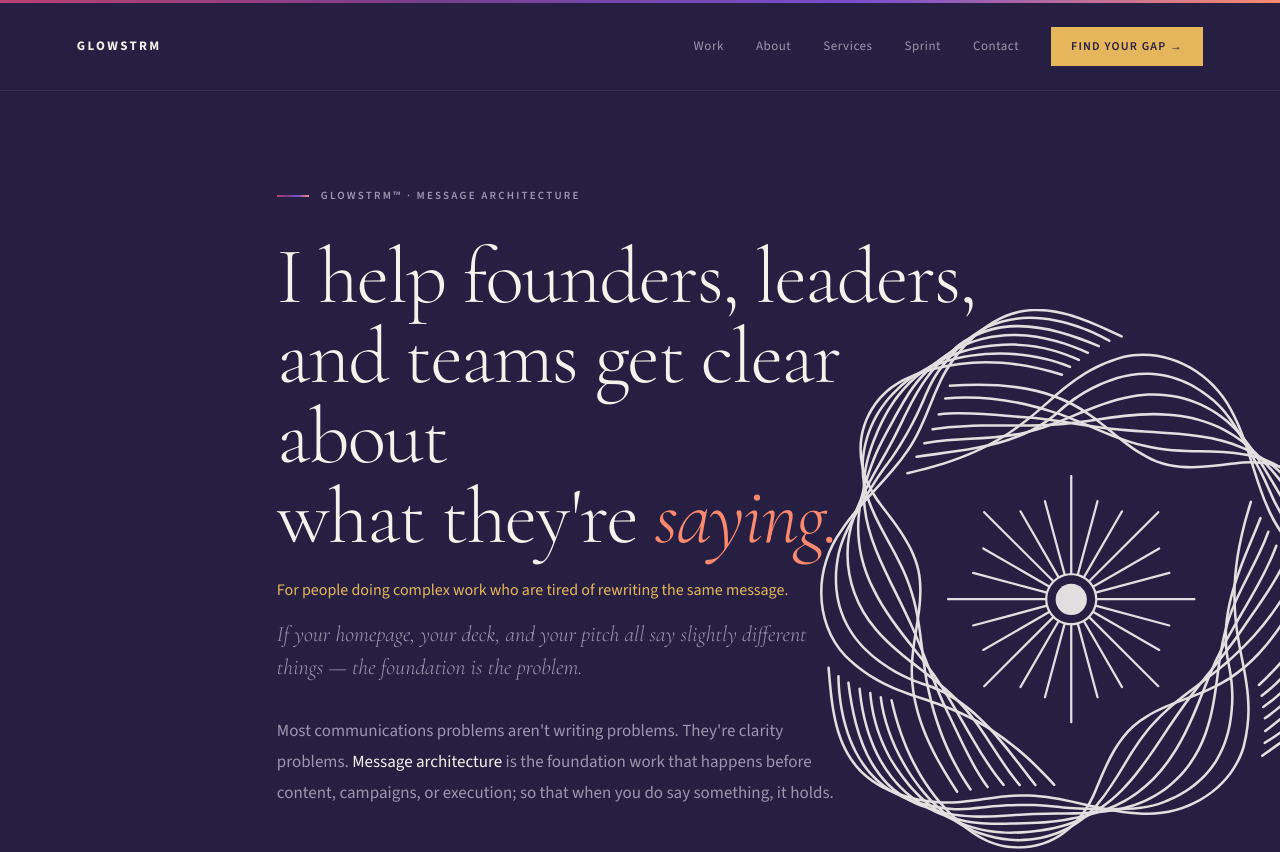
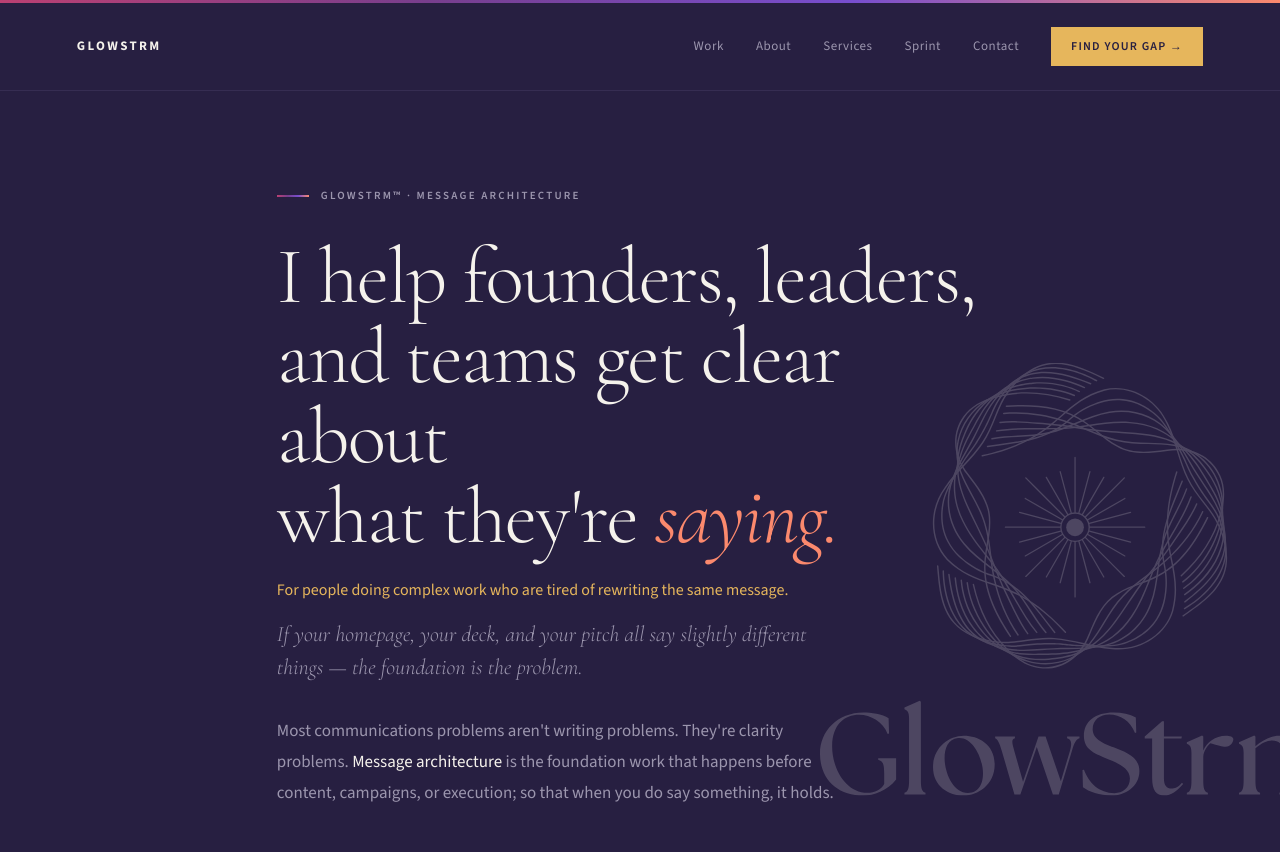
Before and after one commit to n0rthn0de/glowstrm, a plain HTML site: page index.html in a window 1280 px wide. Shown: the top 852 px of the page. Drawn offline with nearby package versions, Linux system fonts and the light colour scheme.

Commit message:
Update index.html

```diff
--- a/index.html
+++ b/index.html
@@ -74,8 +74,8 @@
 
   /* ── HERO ── */
   .hero { padding: 96px 0 88px; border-bottom: 1px solid var(--border); position: relative; overflow: hidden; }
-  .hero-mark { position: absolute; right: -60px; top: 50%; transform: translateY(-50%); width: 520px; height: auto; opacity: 0.9; pointer-events: none; }
-  @media (max-width: 960px) { .hero-mark { width: 360px; right: -80px; opacity: 0.6; } }
+  .hero-mark { position: absolute; right: -60px; top: 50%; transform: translateY(-50%); width: 520px; height: auto; opacity: 0.18; pointer-events: none; }
+  @media (max-width: 960px) { .hero-mark { width: 360px; right: -80px; opacity: 0.12; } }
   @media (max-width: 640px) { .hero-mark { display: none; } }
 
   .hero-tagline { font-family: 'Source Sans 3', sans-serif; font-size: 11px; font-weight: 600; letter-spacing: 0.2em; text-transform: uppercase; color: var(--muted); margin-bottom: 32px; display: flex; align-items: center; gap: 12px; }
@@ -177,7 +177,7 @@
 
 <!-- ── HERO ── -->
 <section class="hero">
-  <img src="assets/Flat Logo Light - Mark.svg" class="hero-mark" alt="" aria-hidden="true">
+  <img src="assets/Flat Logo Light - Primary.svg" class="hero-mark" alt="" aria-hidden="true">
   <div class="container">
     <p class="hero-tagline">GlowStrm™ · Message Architecture</p>
 
```
